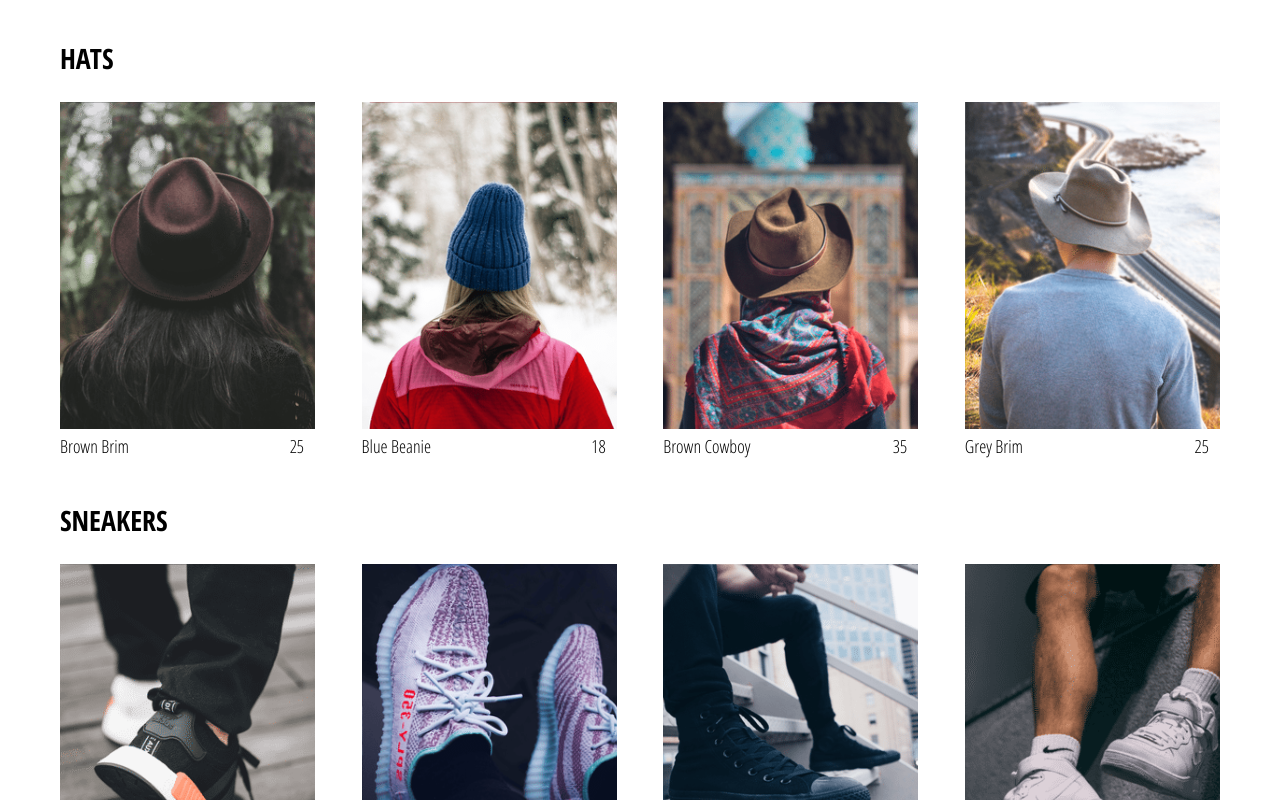
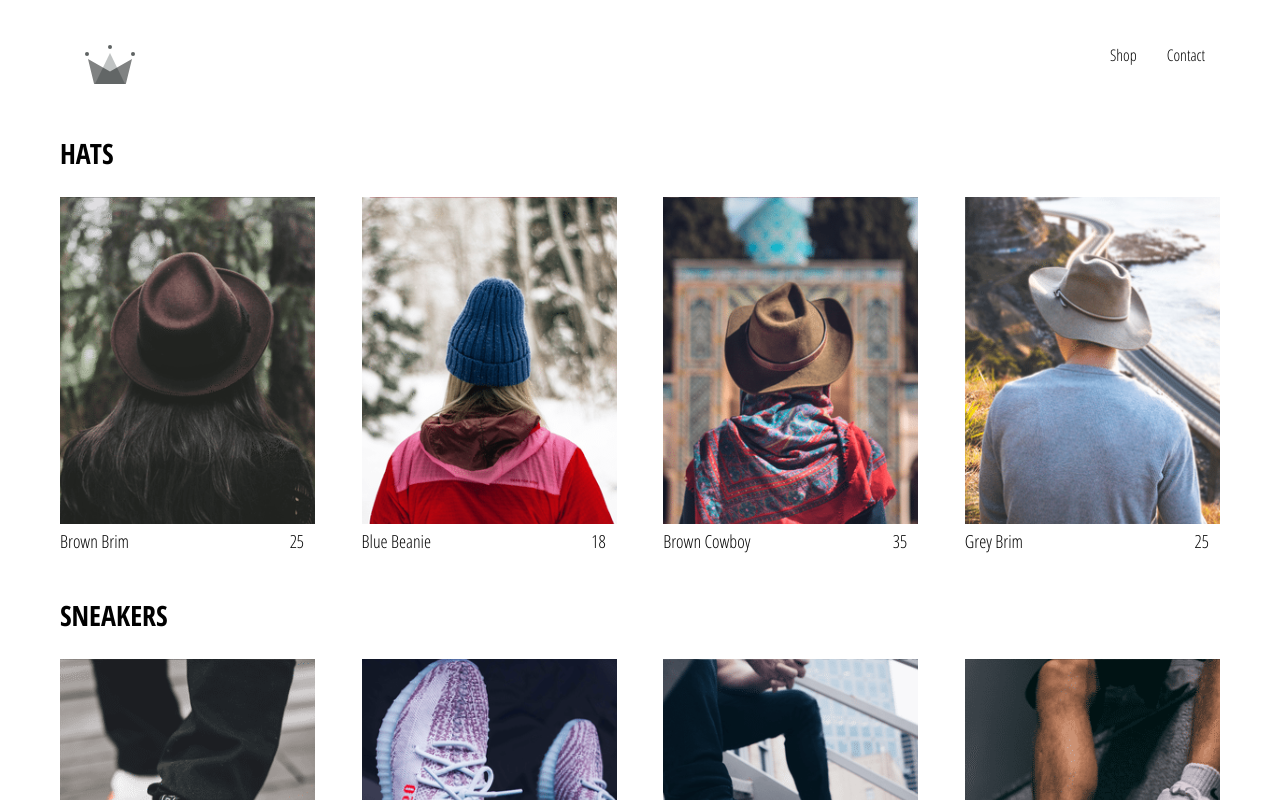
Before and after one commit to EYantis1212/crown-clothing, a React (Create React App) app: page /shop in a window 1280 px wide. Shown: the top 800 px of the page. Built offline with nearby package versions, Linux system fonts and the light colour scheme.

Commit message:
Add: Header Component and home/shop/contact links

```diff
--- a/src/App.css
+++ b/src/App.css
@@ -2,3 +2,8 @@
     font-family: 'Open Sans Condensed', sans-serif;
     padding: 20px 60px;
 }
+
+a {
+    text-decoration: none;
+    color: black;
+}
--- a/src/App.js
+++ b/src/App.js
@@ -1,15 +1,19 @@
 import React from 'react';
-import { Route } from 'react-router-dom';
+import { Switch, Route } from 'react-router-dom';
 import HomePage from './pages/homepage/homepage.component';
 import ShopPage from './pages/shop/shop.component';
+import Header from './components/header/header.component';
 
 import './App.css';
 
 function App() {
     return (
         <div>
-            <Route exact path="/" component={HomePage} />
-            <Route exact path="/shop" component={ShopPage} />
+            <Header />
+            <Switch>
+                <Route exact path="/" component={HomePage} />
+                <Route exact path="/shop" component={ShopPage} />
+            </Switch>
         </div>
     );
 }
--- /dev/null
+++ b/src/components/header/header.component.jsx
@@ -0,0 +1,24 @@
+import React from 'react';
+
+import { Link } from 'react-router-dom';
+import { ReactComponent as Logo } from '../../assets/crown.svg';
+
+import './header.styles.scss';
+
+const Header = () => (
+    <div className="header">
+        <Link className="logo-container" to="/">
+            <Logo className="logo" />
+        </Link>
+        <div className="options">
+            <Link className="option" to="/shop">
+                Shop
+            </Link>
+            <Link className="option" to="/contact">
+                Contact
+            </Link>
+        </div>
+    </div>
+);
+
+export default Header;
--- /dev/null
+++ b/src/components/header/header.styles.scss
@@ -0,0 +1,25 @@
+.header {
+    height: 70px;
+    width: 100%;
+    display: flex;
+    justify-content: space-between;
+    margin-bottom: 25px;
+
+    .logo-container {
+        height: 100%;
+        width: 70px;
+        padding: 25px;
+    }
+
+    .options {
+        width: 50%;
+        height: 100%;
+        display: flex;
+        align-items: center;
+        justify-content: flex-end;
+
+        .option {
+            padding: 10px 15px;
+        }
+    }
+}
```
Also changed, not shown: src/assets/crown.svg (added).
